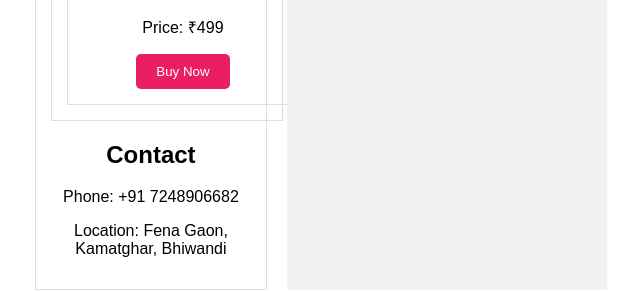
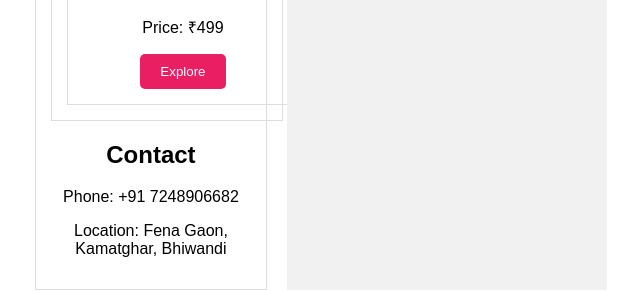
Before and after one commit to varm6696-bit/Av_brothers_fasion, a plain HTML site: page index.html in a window 1280 px wide. Shown: the part 1429-1720 px from the top of the page, 319-959 px from the left. Drawn offline with Linux system fonts and the light colour scheme.

Commit message:
Update index.html

```diff
--- a/index.html
+++ b/index.html
@@ -56,7 +56,7 @@ Buy Now
 <p>Price: ₹499</p>
 <a href="payment.html">
 <button style="background:#e91e63; color:white; padding:10px 20px; border:none; border-radius:5px;">
-Buy Now
+Explore
 </button>
 </a>
 
```
